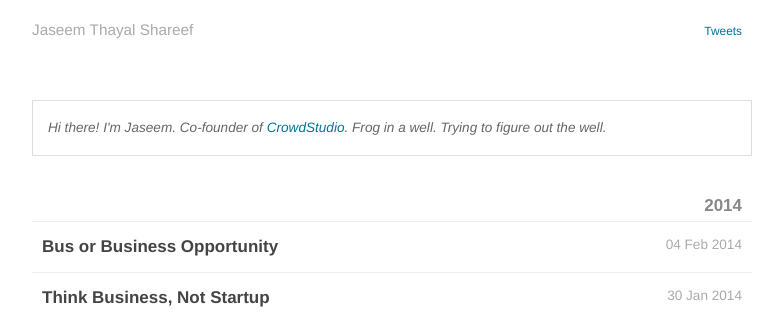
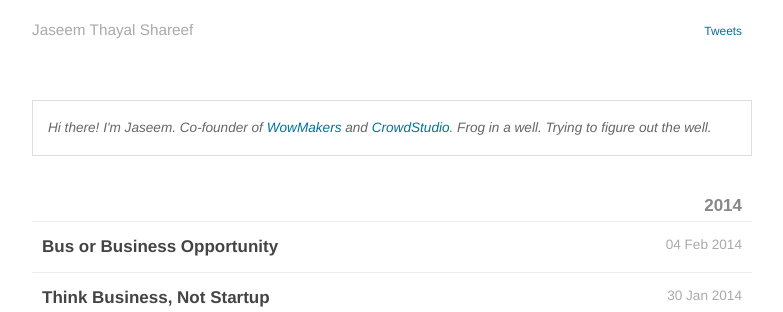
Before and after one commit to jaseemts/jaseemts.github.io, a Jekyll site: the page built from index.html, in a window 1280 px wide. Shown: the top 312 px of the page, without its empty margins (248-1031 px from the left). Built offline with Jekyll 4.4.1, drawn with Linux system fonts in a browser that asks for light colours.

Commit message:
Updated index.html

```diff
--- a/index.html
+++ b/index.html
@@ -5,7 +5,7 @@
 ---
 
 <div id='bio'>
-  Hi there! I'm Jaseem. Co-founder of <a href="http://crowdstudio.in" target="_blank">CrowdStudio</a>. Frog in a well. Trying to figure out the well.
+  Hi there! I'm Jaseem. Co-founder of <a href="http://wowmakers.com" target="_blank">WowMakers</a> and <a href="http://crowdstudio.in" target="_blank">CrowdStudio</a>. Frog in a well. Trying to figure out the well.
 </div>
 
 <div class='posts'>
```
